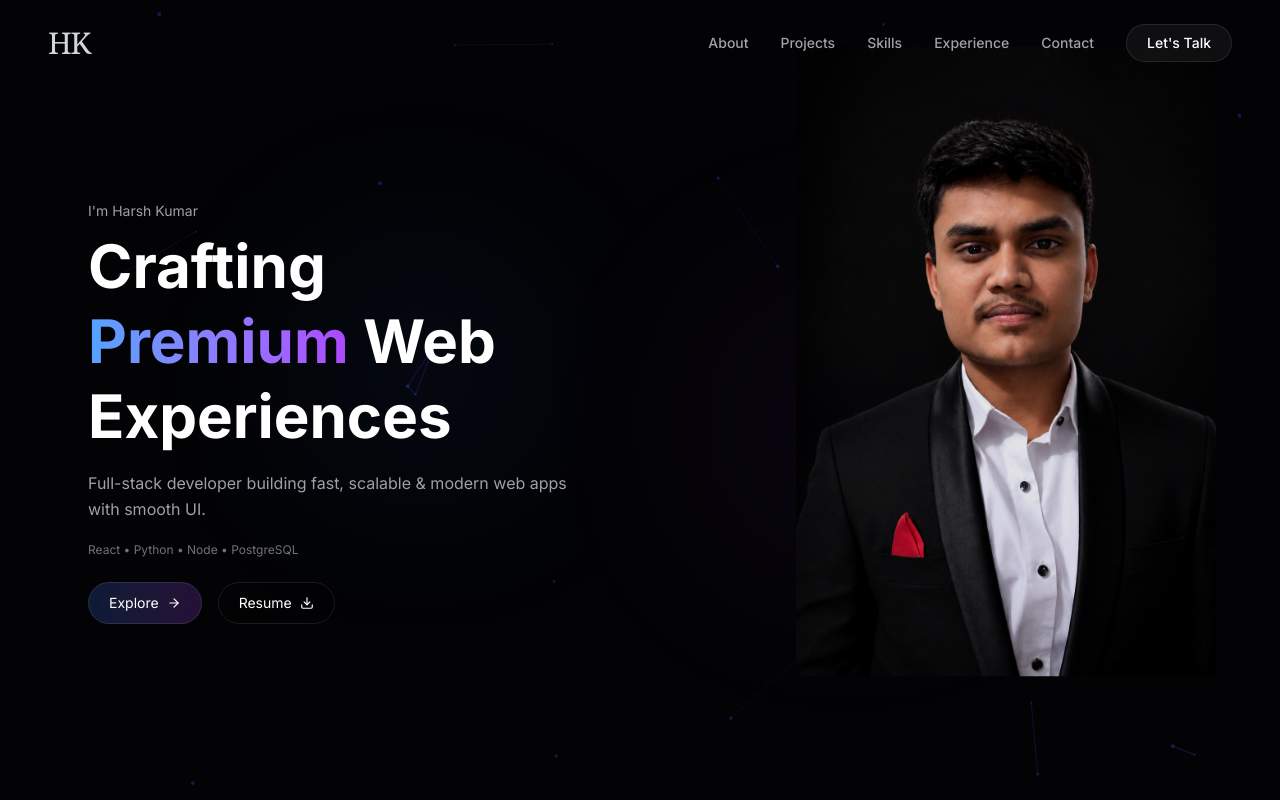
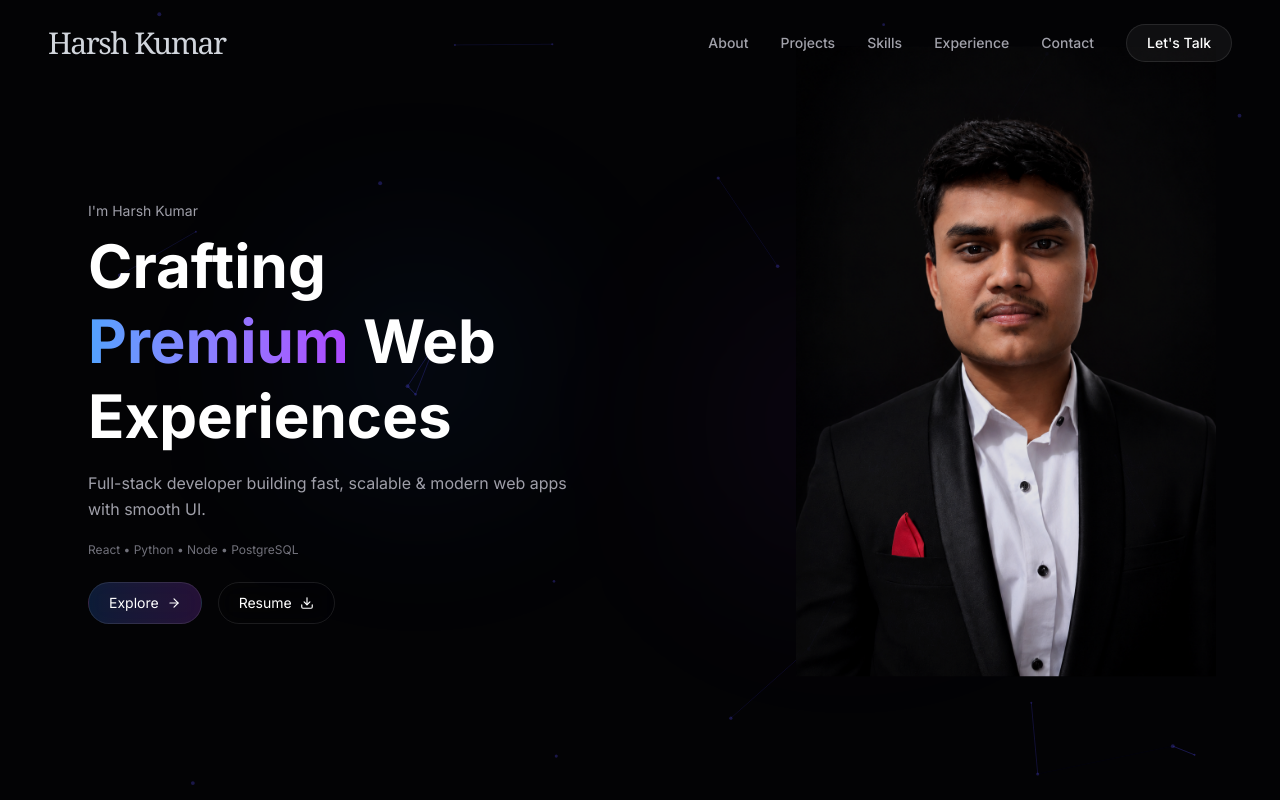
Before and after one commit to harsh51622/Portfolio, a React (Vite) app: page / in a window 1280 px wide. Shown: the top 800 px of the page. Built offline with nearby package versions, Linux system fonts and the light colour scheme.

Commit message:
Update Navbar brand name from 'HK' to 'Harsh Kumar'

```diff
--- a/src/components/Navbar.jsx
+++ b/src/components/Navbar.jsx
@@ -39,7 +39,7 @@ const Navbar = () => {
       <div className="container mx-auto px-6 md:px-12 flex justify-between items-center">
         <Link to="hero" smooth={true} duration={800} className="cursor-pointer">
           <span className="text-3xl font-serif tracking-tighter text-gray-300">
-            HK
+            Harsh Kumar
           </span>
         </Link>
 
```
